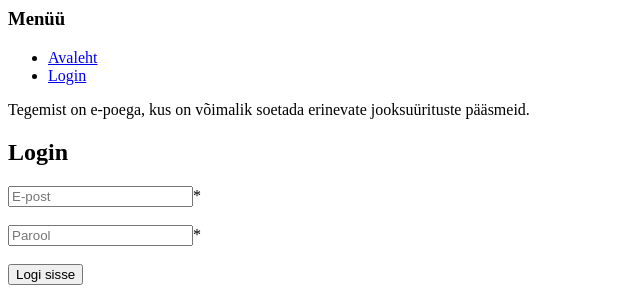
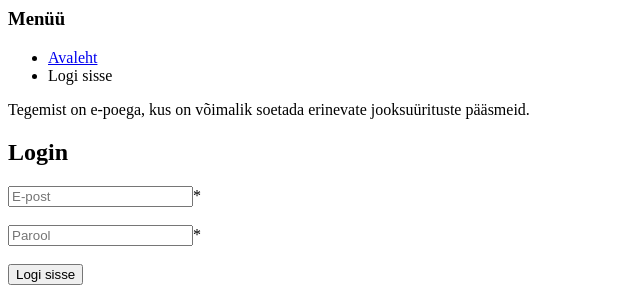
Before and after one commit to katariinal/3.tund, a PHP site: page /page/login.php in a window 1280 px wide. Shown: the top 300 px of the page, without its empty margins (0-640 px from the left). Run offline with PHP 8.4, Linux system fonts and the light colour scheme.

Commit message:
viimistlus

```diff
--- a/menu.php
+++ b/menu.php
@@ -1,5 +1,21 @@
 <h3>Menüü</h3>
 <ul>
-    <li><a href="home.php">Avaleht</a></li>
-    <li><a href="login.php">Login</a></li>
+    <?php
+        if($page_file_name != "home.php"){ ?>
+        <li><a href="home.php">Avaleht</a></li>
+    <?php }else { ?>
+        <li>Avaleht</li>
+    <?php } ?>
+
+
+
+    <?php
+        if($page_file_name != "login.php"){
+            echo '<li><a href="login.php">Logi sisse</a></li>';
+        } else{
+            echo '<li>Logi sisse</li>';
+        }
+    ?>
+
+
 </ul>
```
